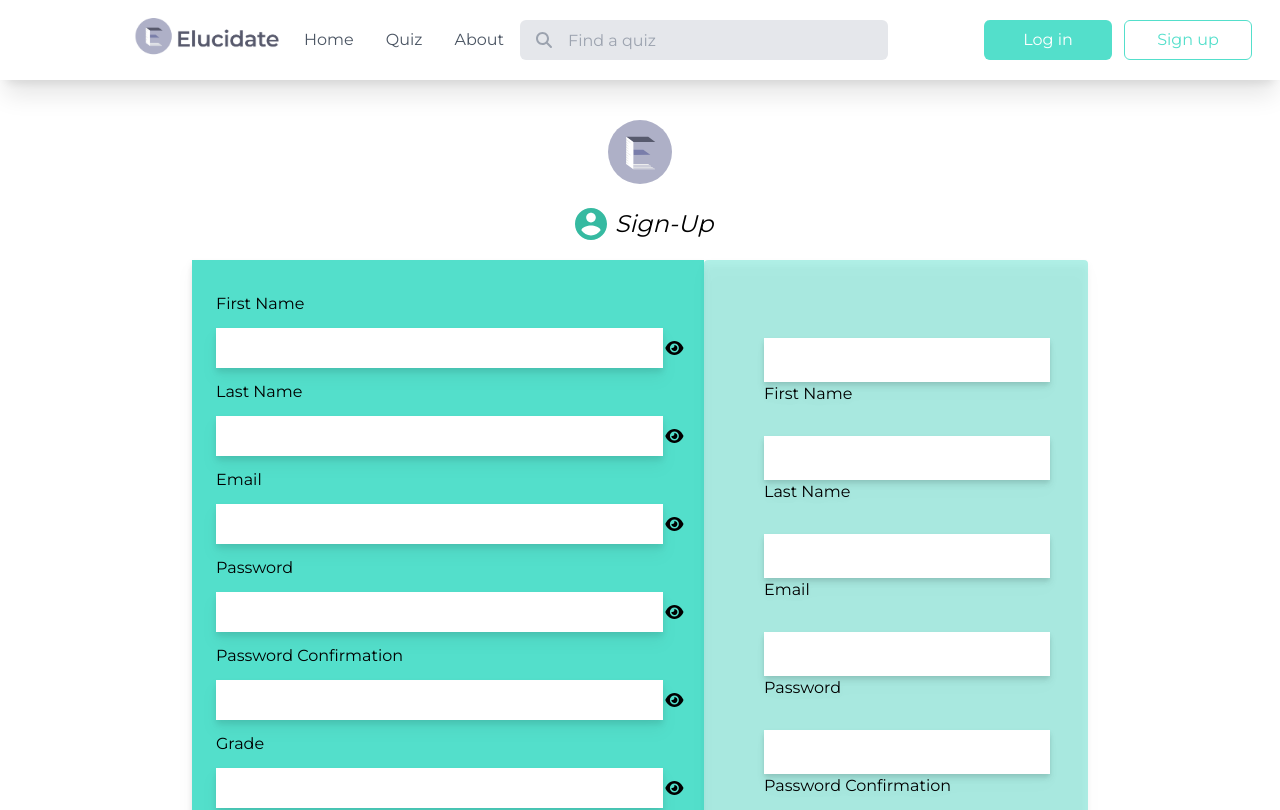
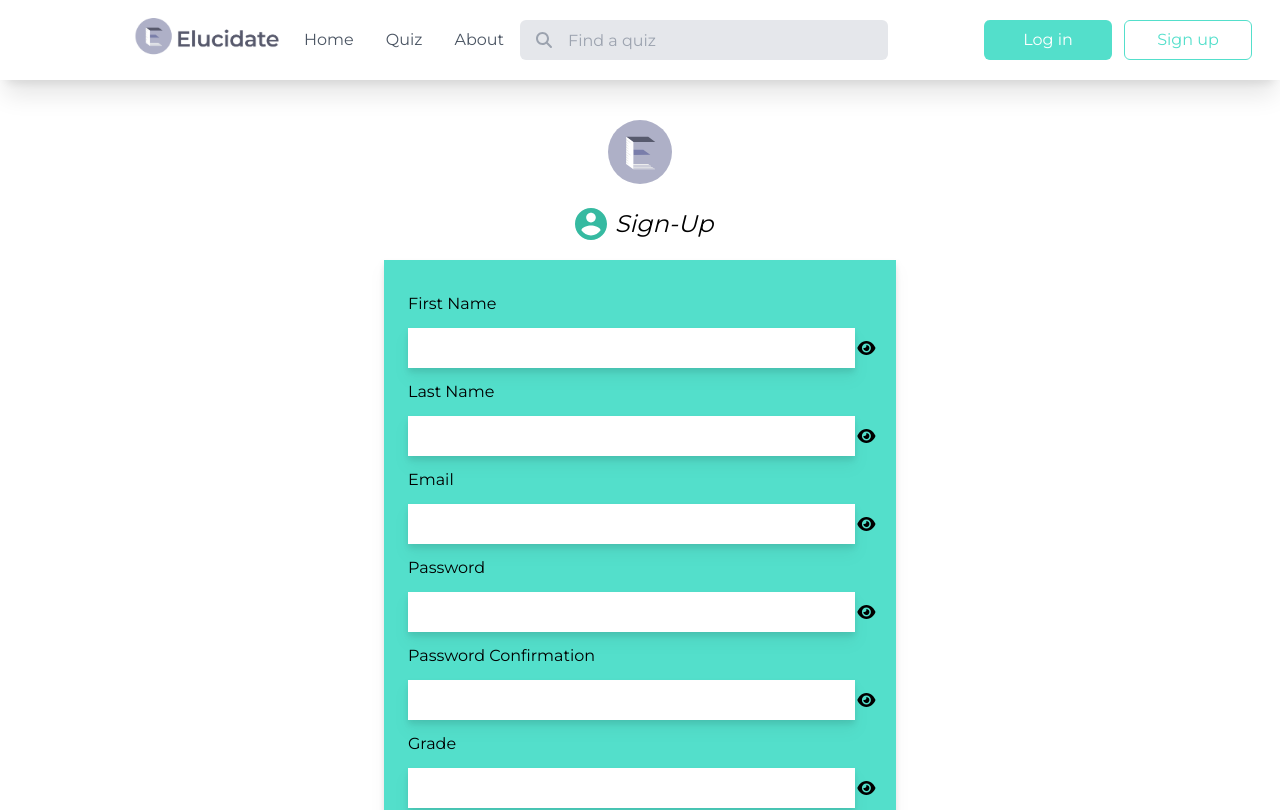
Before and after one commit to codersforcauses/elucidate, a Nuxt app in the folder client/: page /signup in a window 1280 px wide. Shown: the top 810 px of the page. Built offline with nearby package versions, Linux system fonts and the light colour scheme.

Commit message:
refactoring code

```diff
--- a/client/components/TealBox.vue
+++ /dev/null
@@ -1,5 +0,0 @@
-<template>
-  <div class="w-11/12 max-w-lg flex flex-col items-center bg-green drop-shadow-lg">
-    <slot></slot>
-  </div>
-</template>
--- a/client/components/form/AuthForm.vue
+++ b/client/components/form/AuthForm.vue
@@ -1,6 +1,6 @@
 <template>
-  <div class="flex flex-col bg-green2 w-96 pt-11 pb-5 px-9 rounded drop-shadow-lg mb-10">
-    <slot />
+  <div class="flex flex-col items-center w-11/12 max-w-lg bg-green drop-shadow-lg">
+    <slot></slot>
   </div>
 </template>
 
--- a/client/components/InputField.vue
+++ b/client/components/form/AuthInputField.vue
@@ -8,14 +8,14 @@
           v-if="isPassword && !showText"
           :name="fieldName"
           type="password"
-          class="w-full h-10 drop-shadow-lg my-3 px-2"
+          class="w-full h-10 px-2 my-3 drop-shadow-lg"
           v-model="inputValue"
         />
         <input
           v-else
           :name="fieldName"
           :type="fieldType"
-          class="w-full h-10 drop-shadow-lg my-3 px-2"
+          class="w-full h-10 px-2 my-3 drop-shadow-lg"
           v-model="inputValue"
         />
         <font-awesome-icon
--- a/client/pages/signup.vue
+++ b/client/pages/signup.vue
@@ -2,8 +2,8 @@
   <div class="flex flex-col min-h-screen">
     <AuthHeader :pageTitle="title" />
 
-    <div class="flex flex-grow justify-center">
-      <TealBox>
+    <div class="flex justify-center flex-grow">
+      <AuthForm>
         <ValidationObserver v-slot="{ invalid }" class="w-full">
           <form @submit.prevent="onSubmit" class="flex flex-col w-11/12 mx-6 my-8">
             <InputField  v-for="field in fields"
@@ -14,22 +14,13 @@
             :rules="field.rules"
             :inputvalue.sync="field.value"
             :id = "field.id" />
-          <button type="submit" :class="invalid ? 'text-darkgrey bg-lightgrey':'text-red bg-white'" class="place-self-center text-l font-bold drop-shadow-lg w-24 h-8 rounded border border-solid mt-5">Submit</button>
-          <!-- <button v-else type="submit" :disabled="invalid" class="place-self-center text-l font-bold text-red bg-white w-24 h-8 rounded border border-solid mt-5">Submit</button> -->
+          <button type="submit" :class="invalid ? 'text-darkgrey bg-lightgrey':'text-red bg-white'" class="w-24 h-8 mt-5 font-bold border border-solid rounded place-self-center text-l drop-shadow-lg">Submit</button>
+          <!-- <button v-else type="submit" :disabled="invalid" class="w-24 h-8 mt-5 font-bold bg-white border border-solid rounded place-self-center text-l text-red">Submit</button> -->
           </form>
         </ValidationObserver>
-      </TealBox>
+      </AuthForm>
 
       <!-- Add sign up form here? -->
-      <AuthForm>
-        <form class="flex flex-col w-11/12 mx-6 my-8">
-          <FormTextBox v-for="field in fields"
-            :key="field.index"
-            :subtext="field.name"
-            :inputType="field.type"/>
-        </form>
-        <p class="self-end mx-1 mb-1 mt-auto text-white drop-shadow-lg">Continue -></p>
-      </AuthForm>
     </div>
     <AuthFooter />
   </div>
@@ -37,12 +28,20 @@
 
 <script>
 import {ValidationObserver} from 'vee-validate';
+import AuthFooter from '~/components/AuthFooter.vue';
+import AuthHeader from '~/components/AuthHeader.vue';
+import AuthForm from '~/components/form/AuthForm.vue';
+import InputField from '~/components/form/AuthInputField.vue';
 
 let count = 0;
 export default{
   name: 'signup-page',
   components: {
     ValidationObserver,
+    AuthFooter,
+    AuthHeader,
+    AuthForm,
+    InputField,
   },
   data: () => ({
     title: "Sign-Up",
```
